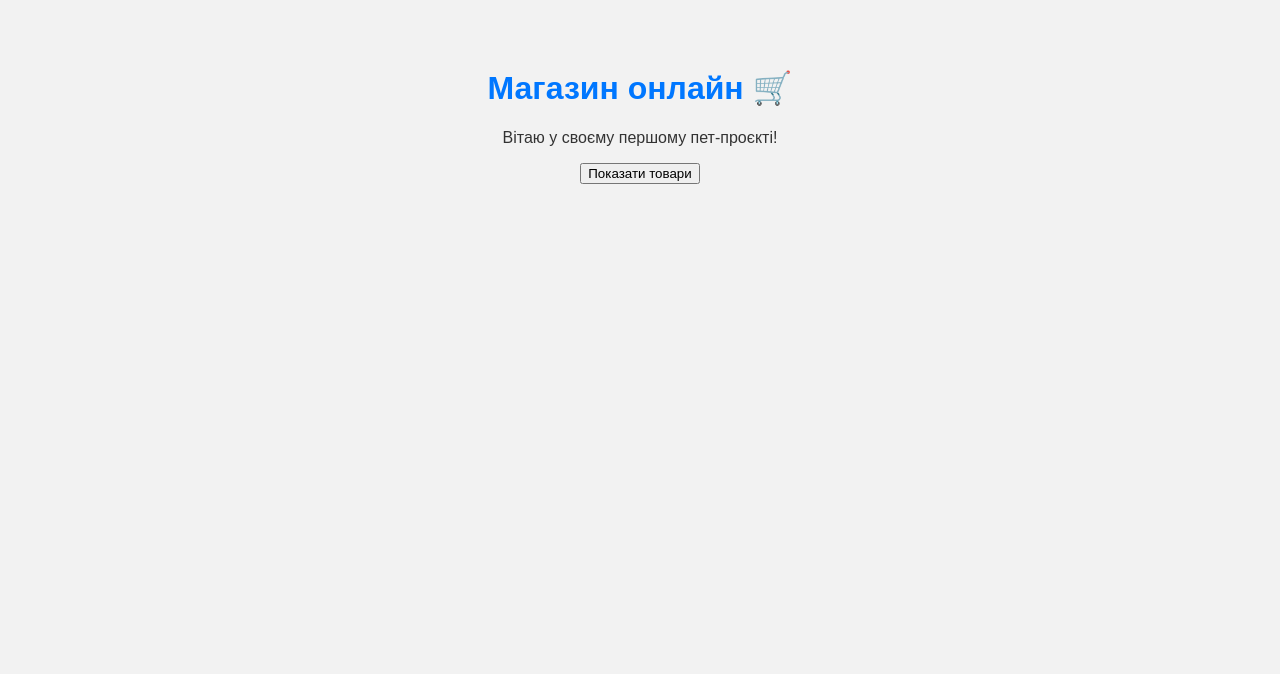
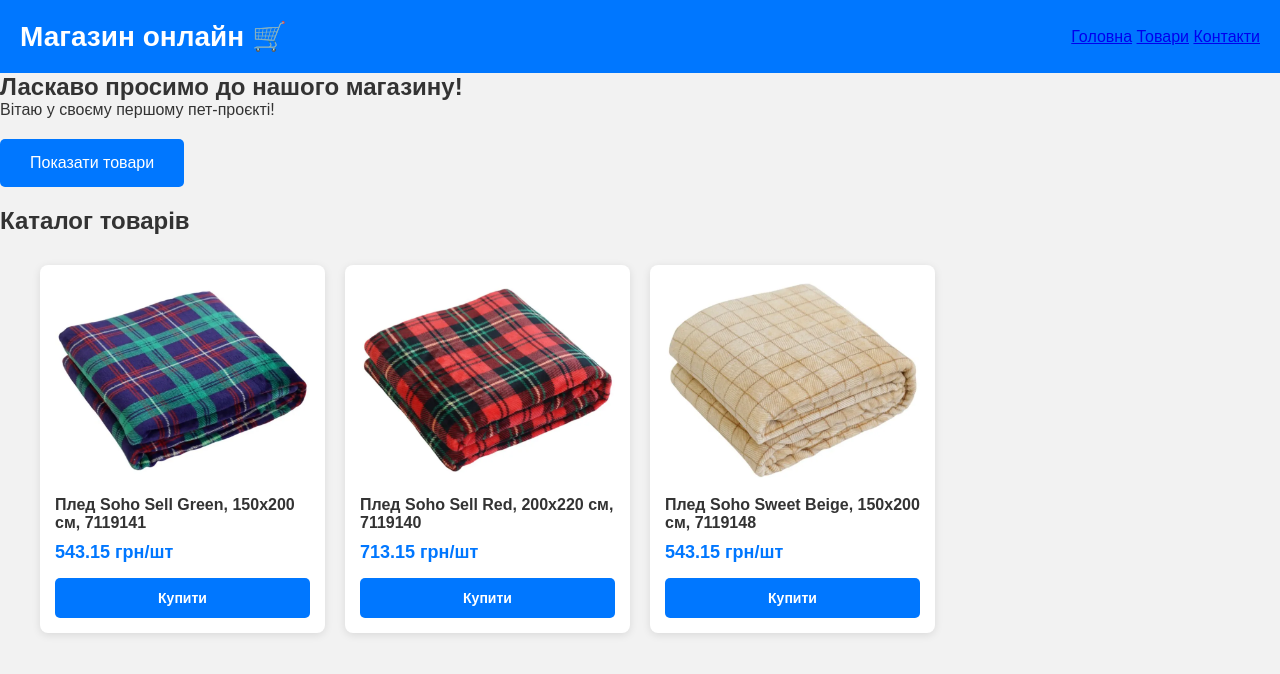
Before and after one commit to IIvaB/online-store, a plain HTML site: page frontend/index.html in a window 1280 px wide. Drawn offline with Linux system fonts and the light colour scheme.

Commit message:
products + styles

```diff
--- a/frontend/css/styles.css
+++ b/frontend/css/styles.css
@@ -1,10 +1,116 @@
+* {
+    margin: 0;
+    padding: 0;
+    box-sizing: border-box;  /* Щоб padding не виходив за межі */
+}
+
+/* HEADER - верхня панель */
+header {
+    background-color: #0077ff;  /* Синій фон */
+    color: white;               /* Білий текст */
+    padding: 20px;              /* Відступ всередині */
+    display: flex;              /* Елементи в рядок */
+    justify-content: space-between;  /* Логотип ліворуч, меню праворуч */
+    align-items: center;        /* Вирівняти по вертикалі */
+}
+
+h1 {
+    color: #ffffff;             /* Білий колір */
+    margin: 0;                  /* Немає відступів за межами */
+    font-size: 28px;            /* Великий розмір */
+}
+
+/* BODY - основна частина */
 body {
-  font-family: Arial, sans-serif;
-  background: #f2f2f2;
-  color: #333;
-  text-align: center;
-  padding: 40px;
+    font-family: Arial, sans-serif;  /* Шрифт */
+    background: #f2f2f2;             /* Світлий сірий фон */
+    color: #333;                     /* Темний колір тексту */
 }
-h1 {
-  color: #0077ff;
+
+/* КНОПКА "Показати товари" */
+#showProductsBtn {
+    background-color: #0077ff;  /* Синій фон */
+    color: white;               /* Білий текст */
+    border: none;               /* Немає bordery */
+    padding: 15px 30px;         /* Внутрішні відступи */
+    cursor: pointer;            /* Указівник при наведенні */
+    font-size: 16px;            /* Розмір шрифту */
+    margin: 20px 0;             /* Відступи зверху/знизу */
+    border-radius: 5px;         /* Заокруглені кути */
+    transition: background-color 0.3s ease;  /* Плавна зміна кольору */
 }
+
+/* КНОПКА при наведенні миші */
+#showProductsBtn:hover {
+    background-color: #005fcc;  /* Темніший синій */
+}
+
+/* КОНТЕЙНЕР З КАРТОЧКАМИ */
+#productList {
+    display: grid;  /* Сітка */
+    grid-template-columns: repeat(auto-fill, minmax(250px, 1fr));  /* 3-4 карточки в ряд */
+    gap: 20px;      /* Відступ між карточками */
+    margin: 30px 0; /* Відступ зверху/знизу */
+    max-width: 1200px;  /* Максимальна ширина */
+    margin-left: auto;  /* Центрування */
+    margin-right: auto;
+}
+
+/* КАРТОЧКА ТОВАРУ */
+.product-card {
+    background: white;          /* Білий фон */
+    border-radius: 8px;         /* Заокруглені кути */
+    padding: 15px;              /* Внутрішні відступи */
+    box-shadow: 0 2px 8px rgba(0, 0, 0, 0.1);  /* Тінь */
+    transition: transform 0.3s ease, box-shadow 0.3s ease;  /* Плавні анімації */
+    text-align: left;           /* Текст ліворуч */
+}
+
+/* КАРТОЧКА при наведенні - піднімається вгору */
+.product-card:hover {
+    transform: translateY(-5px);  /* Піднімає на 5px */
+    box-shadow: 0 4px 12px rgba(0, 0, 0, 0.2);  /* Більша тінь */
+}
+
+/* КАРТИНКА в карточці */
+.product-card img {
+    width: 100%;        /* На весь простір */
+    height: 200px;      /* Фіксована висота */
+    object-fit: cover;  /* Заповнює простір, обрізає краї */
+    border-radius: 6px; /* Трошки заокруглені кути */
+    margin-bottom: 12px;  /* Відступ знизу */
+}
+
+/* НАЗВА ТОВАРУ */
+.product-card h3 {
+    font-size: 16px;    /* Розмір */
+    margin-bottom: 10px;  /* Відступ знизу */
+    color: #333;        /* Темний колір */
+}
+
+/* ЦІНА */
+.product-card .price {
+    font-size: 18px;    /* Більший розмір */
+    font-weight: bold;  /* Товстий шрифт */
+    color: #0077ff;     /* Синій колір */
+    margin-bottom: 15px;  /* Відступ знизу */
+}
+
+/* КНОПКА "Купити" */
+.buy-btn {
+    width: 100%;        /* На весь простір карточки */
+    background-color: #0077ff;  /* Синій */
+    color: white;       /* Білий текст */
+    border: none;       /* Без bordery */
+    padding: 12px;      /* Внутрішні відступи */
+    border-radius: 5px; /* Заокруглені кути */
+    cursor: pointer;    /* Указівник */
+    font-size: 14px;    /* Розмір */
+    font-weight: bold;  /* Жирний */
+    transition: background-color 0.3s ease;  /* Плавна зміна кольору */
+}
+
+/* КНОПКА при наведенні */
+.buy-btn:hover {
+    background-color: #005fcc;  /* Темніший синій */
+}
--- a/frontend/index.html
+++ b/frontend/index.html
@@ -4,12 +4,52 @@
     <meta charset="UTF-8" />
     <meta name="viewport" content="width=device-width, initial-scale=1.0" />
     <title>Магазин онлайн</title>
-    <link rel="stylesheet" href="styles.css" />
+    <link rel="stylesheet" href="./css/styles.css" />
   </head>
-  <script src="app.js" defer></script>
+
   <body>
+    <header>
     <h1>Магазин онлайн 🛒</h1>
-    <p>Вітаю у своєму першому пет-проєкті!</p>
-    <button id="showProductsBtn">Показати товари</button>
+    <nav>
+      <a href="#home">Головна</a>
+      <a href="#products">Товари</a>
+      <a href="#contact">Контакти</a>
+    </nav>
+  </header>
+
+    <section id="home">
+      <h2>Ласкаво просимо до нашого магазину!</h2>
+      <p>Вітаю у своєму першому пет-проєкті!</p>
+      <button id="showProductsBtn">Показати товари</button>
+      <script src="./js/app.js" defer></script>
+    </section>
+
+    <section id="catalog">
+        <h2>Каталог товарів</h2>
+      <div id="productList">
+
+      <article class="product-card">
+        <img src="./images/product1.jpg" alt="Soho Sell Green"/>
+        <h3>Плед Soho Sell Green, 150х200 см, 7119141</h3>
+        <p class="price">543.15 грн/шт</p>
+        <button class="buy-btn">Купити</button>
+      </article>
+
+      <article class="product-card">
+        <img src="./images/product2.jpg" alt="Soho Sell Red"/>
+        <h3>Плед Soho Sell Red, 200х220 см, 7119140</h3>
+        <p class="price">713.15 грн/шт</p>
+        <button class="buy-btn">Купити</button>
+      </article>
+
+      <article class="product-card">
+        <img src="./images/product3.jpg" alt="Soho Sweet Beige"/>
+        <h3>Плед Soho Sweet Beige, 150х200 см, 7119148</h3>
+        <p class="price">543.15 грн/шт</p>
+        <button class="buy-btn">Купити</button>
+      </article>
+
+      </div>
+    </section>
   </body>
 </html>
```
Also changed, not shown: frontend/images/product1.jpg (added), frontend/images/product2.jpg (added), frontend/images/product3.jpg (added).
